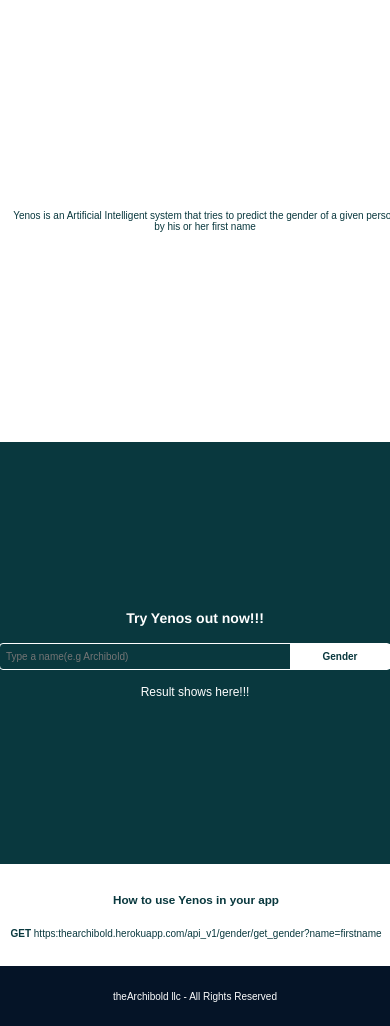
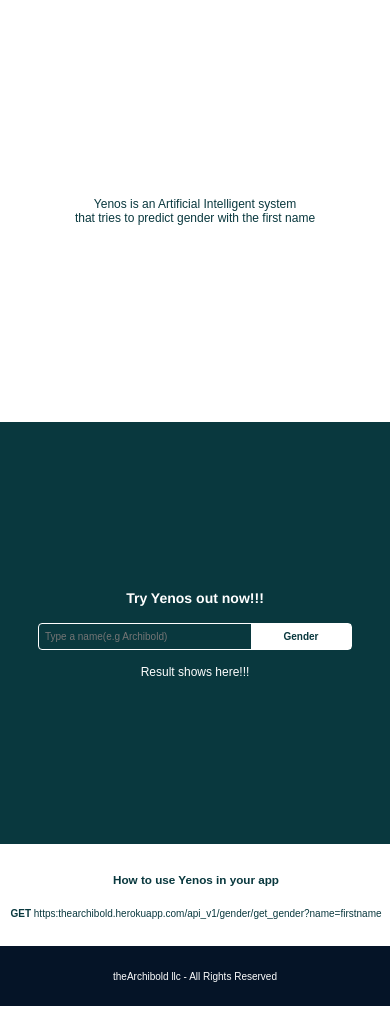
Before and after one commit to thearchibold/yenos-v2-backend, a Flask app: page / in a window 390 px wide; the page is wider, and only the part inside the window is pictured. Shown: the part 422-1448 px from the top of that part. Run offline with Flask 2, Linux system fonts and the light colour scheme.

Commit message:
programming web ready

```diff
--- a/static/css/landing-page/landing_small.css
+++ b/static/css/landing-page/landing_small.css
@@ -25,13 +25,9 @@
 
     }
 
-    .about {
-        padding: 10px;
-    }
 
     .left p {
-        font-size: 10px;
-        margin: auto;
+        font-size: 12px;
         text-align: center;
     }
     .test-containter{
@@ -43,7 +39,7 @@
         display: flex;
         flex-direction: row;
         height: 2.5rem;
-        width: 100%;
+        width: 80%;
         margin: .3rem;
     }
     .name-field{
--- a/templates/landing.html
+++ b/templates/landing.html
@@ -42,8 +42,8 @@
 <div class="about">
     <div class="left">
 
-        <p>Yenos is an Artificial Intelligent system that tries to predict the gender of a given
-            person by his or her first name</p>
+        <p>Yenos is an Artificial Intelligent system <br>
+            that tries to predict gender with the first name</p>
     </div>
 </div>
 {# test it out#}
```
